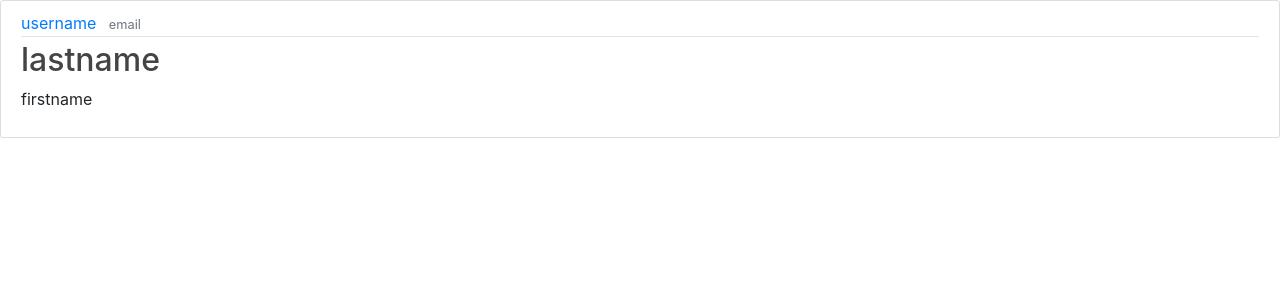
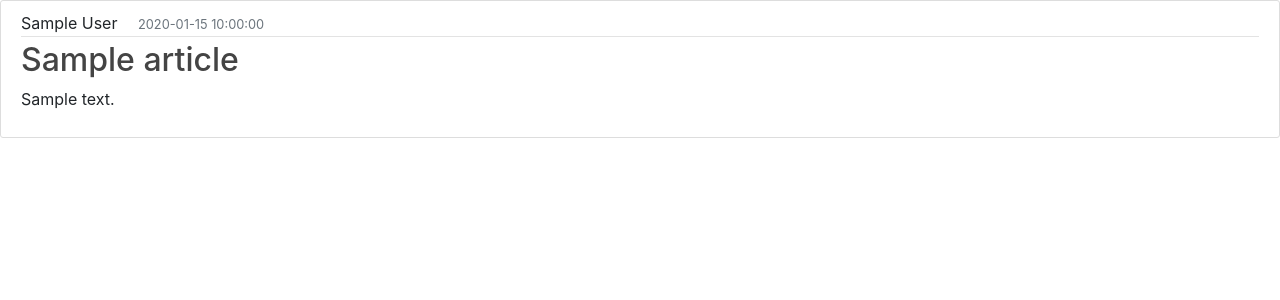
Before and after one commit to PromPromm/BlogApp, a Flask app: page / in a window 1280 px wide. Shown: the part 56-356 px from the top of the page. Run offline with Flask 3, Linux system fonts and the light colour scheme; tables that the repository leaves empty hold one stand-in row (values such as "Sample post"); some libraries are stand-ins or nearby versions.

Commit message:
Added functionalities to home and create route.
This commit added changes to quite a few things as displaying the articles in the db to the home page.
Implememts authorization for only logged in users to write articles

```diff
--- a/app.py
+++ b/app.py
@@ -1,5 +1,5 @@
 from werkzeug.security import generate_password_hash, check_password_hash
-from flask import Flask, redirect, render_template, request, url_for
+from flask import Flask, flash, redirect, render_template, request, url_for
 from flask_sqlalchemy import SQLAlchemy
 from flask_login import current_user, login_user, UserMixin, LoginManager, logout_user, login_required
 import os
@@ -36,6 +36,7 @@ class Article(db.Model, UserMixin):
     id =  db.Column(db.Integer, primary_key=True, autoincrement=True)
     title = db.Column(db.String(100), nullable=False, unique=True)
     content = db.Column(db.String, nullable=False)
+    author = db.Column(db.String(), nullable=False)
     date_created = db.Column(db.DateTime, nullable=False, default=datetime.utcnow())
 
     def __repr__(self):
@@ -44,8 +45,8 @@ class Article(db.Model, UserMixin):
 # home page
 @app.route('/')
 def home():
-    user = User.query.all()
-    return render_template('home.html')
+    articles = Article.query.all()
+    return render_template('home.html', articles=articles )
 
 # about page
 @app.route('/about')
@@ -90,7 +91,7 @@ def signup():
         new_user = User(first_name=first_name, last_name=last_name, username=username, email=email, password_hash=generate_password_hash(password))
         db.session.add(new_user)
         db.session.commit()
-        return redirect(url_for('login'))
+        return redirect(url_for('home'))
 
     return render_template('register.html')
 
@@ -107,9 +108,26 @@ def single_blog(name_of_blog):
     return 'blog'
 
 # create
-@app.route('/create')
+@app.route('/create', methods=['POST', 'GET'])
+@login_required
 def create():
-    return 'create'
+    logged_in_user_id = current_user.get_id() # returns a string so it has to be converted to an integer
+    int_of_id = int(logged_in_user_id)
+    current_user_object = User.query.filter_by(id=int_of_id).first() # querying the db for the current user details
+    if request.method == 'POST':
+        title = request.form.get('title')
+        content = request.form.get('content')
+        author = current_user_object.username # gets the username of the logged in user
+
+        title_exists = Article.query.filter_by(title=title).first()
+        if title_exists:
+            flash('Title is taken')
+        new_article = Article(title=title, content=content, author=author)
+        db.session.add(new_article)
+        db.session.commit()
+        return 'The route for this article should be here'
+
+    return render_template('create.html')
 
 # /<name_of_blog>/edit
 @app.route('/<name_of_blog>/edit')
--- a/templates/home.html
+++ b/templates/home.html
@@ -44,18 +44,20 @@
 {% endblock %} {% block content %} {% if current_user.is_authenticated %}
 <div>
   <button class="create-article-button">
-    Create <i class="fa-solid fa-pencil"></i>
+    <a href="{{url_for('create')}}"
+      >Create <i class="fa-solid fa-pencil"></i
+    ></a>
   </button>
 </div>
-{% endif %}
+{% endif %} {% for article in articles %}
 <article class="media content-section">
   <div class="media-body">
     <div class="article-metadata">
-      <a class="mr-2" href="#">username</a>
-      <small class="text-muted">email</small>
+      <span class="mr-3">{{article.author}}</span>
+      <small class="text-muted">{{article.date_created}}</small>
     </div>
-    <h2><a class="article-title" href="#">lastname</a></h2>
-    <p class="article-content">firstname</p>
+    <h2><a class="article-title" href="#">{{article.title}}</a></h2>
+    <p class="article-content">{{article.content}}</p>
   </div>
 </article>
-{% endblock %}
+{% endfor %} {% endblock %}
```
Also changed, not shown: templates/create.html (added, +35 -0 lines).
